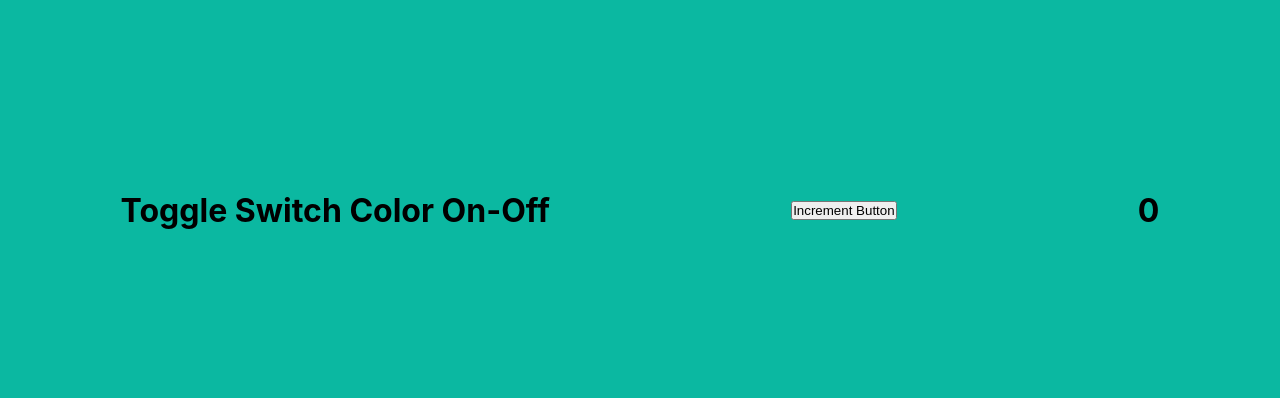
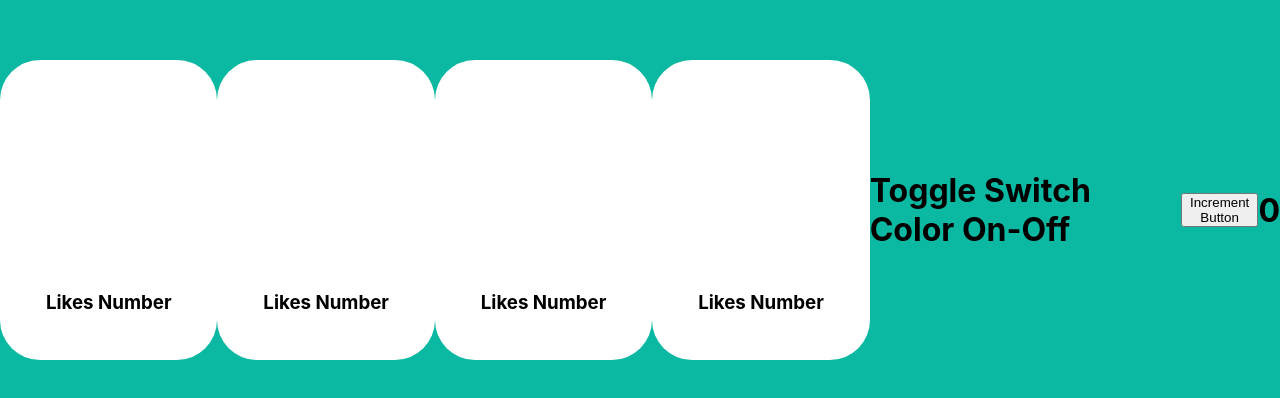
Before and after one commit to Beatyofcoding/AnotherFirstProjectOfReact, a React (Create React App) app in the folder areactproject/: page / in a window 1280 px wide. Shown: the part 190-588 px from the top of the page. Built offline with nearby package versions, Linux system fonts and the light colour scheme.

Commit message:
usin".map"ToMapOverUser&GetInfroFromArray=AllWorks

```diff
--- a/areactproject/src/App.js
+++ b/areactproject/src/App.js
@@ -19,6 +19,9 @@ function App() {
 
   return (
     <div className="App">
+      {user.map(user =>(
+        <Tweet />
+      ))}
       <h1 className={isGreen ? "green" : ""}>Toggle Switch Color On-Off</h1>
       <button onClick={incrementing}>Increment Button</button>
       <h1>{count}</h1>
```
